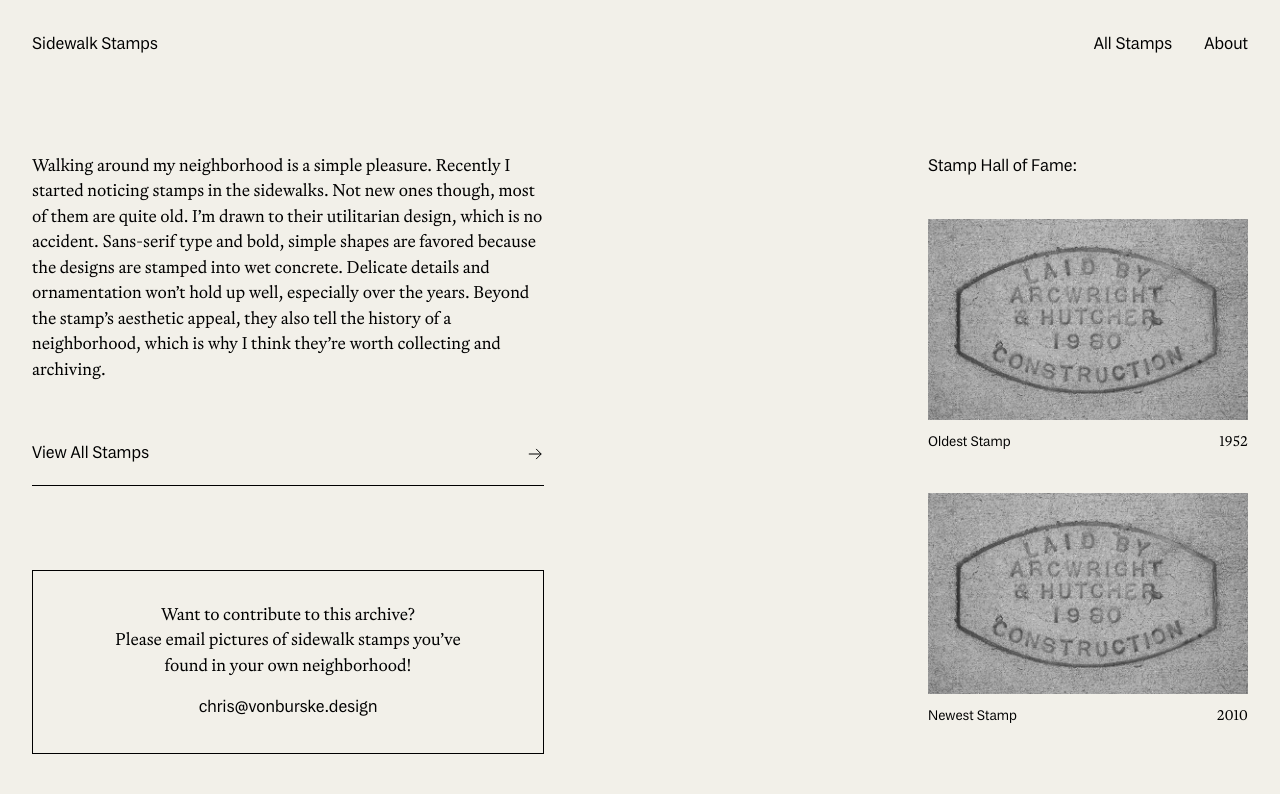
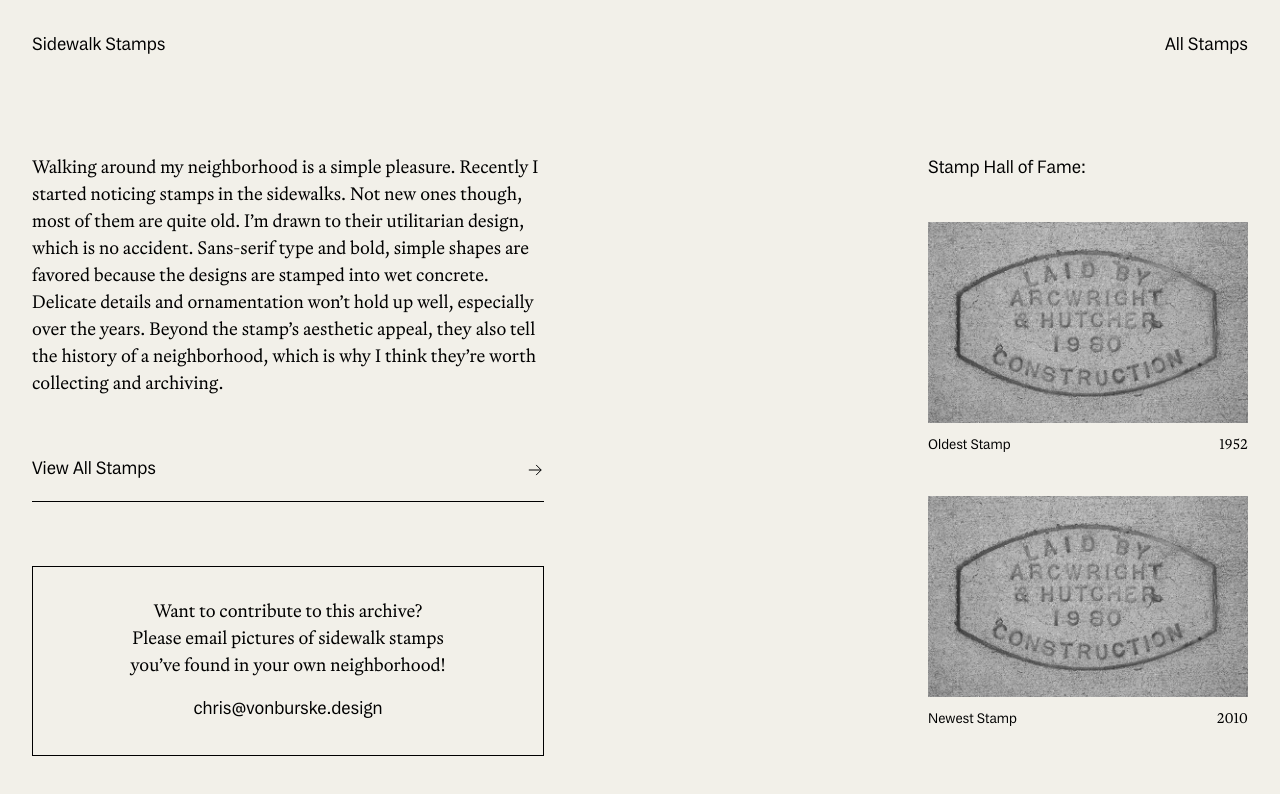
Before and after one commit to vonburske/sidewalk_stamps, a plain HTML site: page index.html in a window 1280 px wide. Drawn offline with Linux system fonts and the light colour scheme.

Commit message:
Simplify

```diff
--- a/index.html
+++ b/index.html
@@ -15,7 +15,6 @@
             </div>
             <div class="nav-links">
                 <a href="#stamps">All Stamps</a>
-                <a href="#about">About</a>
             </div>
         </nav>
     </header>
--- a/styles.css
+++ b/styles.css
@@ -18,7 +18,7 @@
 body {
     margin: 0rem 2rem;
     font-family: MDLórien Regular;
-    font-size: 17px;
+    font-size: 1.125rem;
     line-height: 150%;
     -webkit-font-smoothing: antialiased;
     -moz-osx-font-smoothing: grayscale;
@@ -32,7 +32,7 @@ p {
 
 .body-text-sans {
     font-family: MDSystem Regular;
-    font-size: 17px;
+    font-size: 1.125rem;
     line-height: 150%;
     -webkit-font-smoothing: antialiased;
     -moz-osx-font-smoothing: grayscale;
@@ -40,7 +40,7 @@ p {
 
 .body-text-sans-small {
     font-family: MDSystem Regular;
-    font-size: 14px;
+    font-size: .875rem;
     line-height: 150%;
     -webkit-font-smoothing: antialiased;
     -moz-osx-font-smoothing: grayscale;
@@ -48,7 +48,7 @@ p {
 
 .body-text-serif-small {
     font-family: MDLórien Regular;
-    font-size: 14px;
+    font-size: .875rem;
     line-height: 150%;
     -webkit-font-smoothing: antialiased;
     -moz-osx-font-smoothing: grayscale;
@@ -59,12 +59,6 @@ p {
     justify-content: space-between;
     align-items: center;
     padding: 2rem 0rem;
-}
-
-
-.nav-links {
-    display: flex;
-    gap: 2rem;
 }
 
 
@@ -83,7 +77,7 @@ ul {
 a {
     color: #000000;
     font-family: MDSystem Regular;
-    font-size: 17px;
+    font-size: 1.125rem;
     text-decoration: none;
     /* transition: 0.3s ease;  */
 }
```
